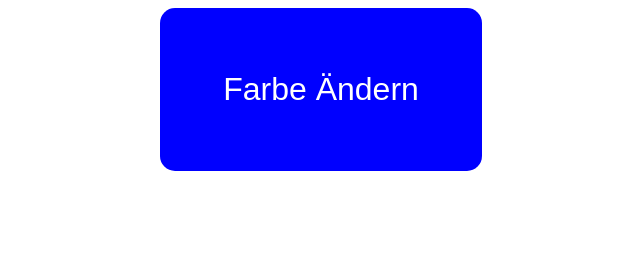
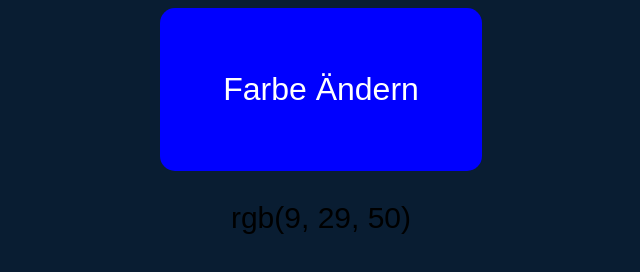
Before and after one commit to Schleiml/JavaScript-code-Raetsel, a plain HTML site: page index.html in a window 1280 px wide. Both pictures are taken after a click on the button "Farbe Ändern". Shown: the whole page, without its empty margins (319-959 px from the left). Drawn offline with Linux system fonts and the light colour scheme.

Commit message:
Man sieht die Farbe beim change

```diff
--- a/BackgroundÄndern.js
+++ b/BackgroundÄndern.js
@@ -7,5 +7,7 @@ function backgroundÄndern() {
 
     let rgb = `rgb(${r}, ${g}, ${b})`
 
+    document.getElementById("T").innerText = rgb;
+
     body.style.backgroundColor = rgb;
 }
--- a/index.html
+++ b/index.html
@@ -10,6 +10,8 @@
 
     <button onclick="backgroundÄndern()" id="B">Farbe Ändern</button>
 
-    <script src="primzqahl.js" defer></script>
+    <p id="T">Farbe</p>
+
+    <script src="BackgroundÄndern.js" defer></script>
 </body>
 </html>
--- a/style.css
+++ b/style.css
@@ -16,3 +16,8 @@ body {
     background-color: rgb(52, 73, 255);
     color: rgb(255, 255, 255);
 }
+
+#T {
+    font-size: 30px;
+    font-family: Arial, Helvetica, sans-serif;
+}
```
